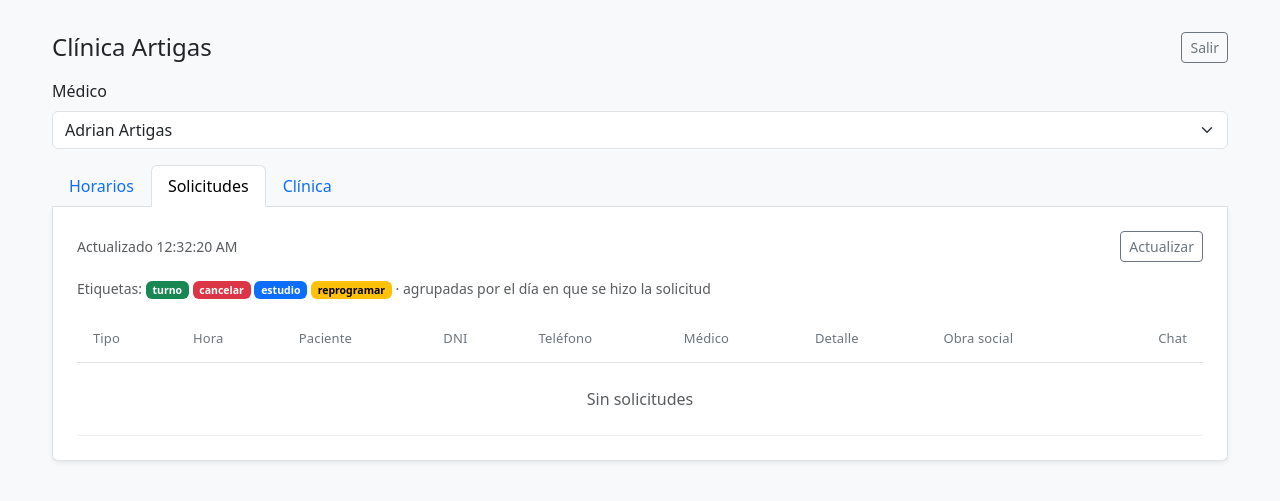
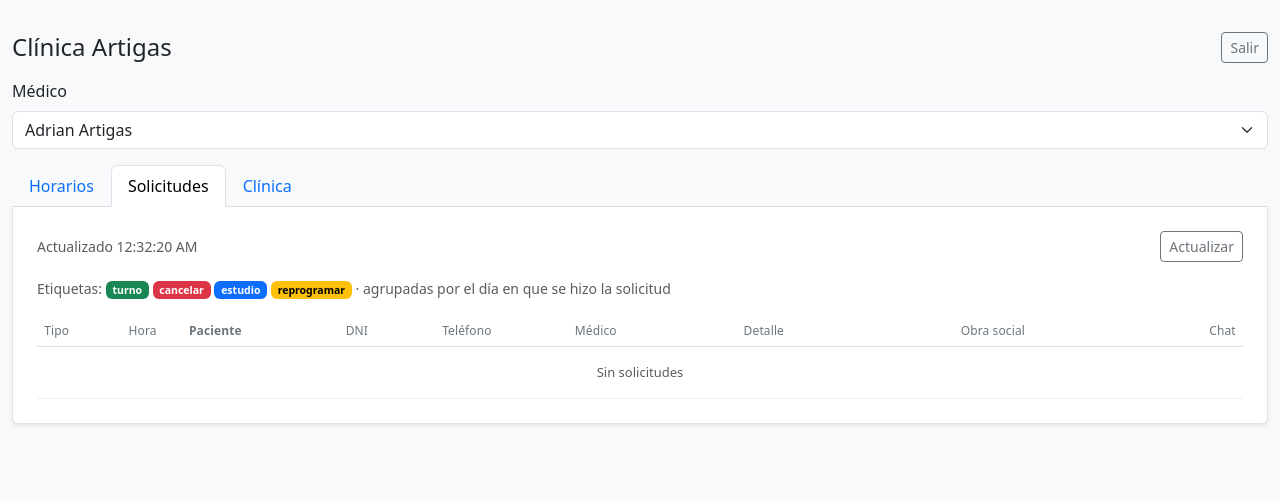
Before and after one commit to VesselVI/Chatbot__Artigas_n8n, a FastAPI app: page / in a window 1280 px wide, after a click on "Solicitudes". Shown: the top 501 px of the page. Run offline with FastAPI, Linux system fonts and the light colour scheme; the visitor is signed in with stand-in values (Sample User, id 1); data comes from the database, SQL or seed files in the repository; data that the repository does not hold is empty.

Commit message:
Tighten Solicitudes rows so Abrir Chat stays on-screen.
Use a fixed-width table layout with compact padding so the Chat column is visible without horizontal scrolling.

Co-authored-by: Cursor <cursoragent@cursor.com>

```diff
--- a/dashboard/templates/index.html
+++ b/dashboard/templates/index.html
@@ -7,62 +7,64 @@
   <link href="https://cdn.jsdelivr.net/npm/bootstrap@5.3.3/dist/css/bootstrap.min.css" rel="stylesheet">
   <style>
     .dash-wrap {
-      max-width: 1200px;
+      max-width: 1320px;
       margin-top: 32px;
       margin-bottom: 48px;
     }
+    .solicitudes-scroll {
+      overflow-x: visible;
+    }
     .solicitudes-table {
       --bs-table-bg: transparent;
+      width: 100%;
       margin-bottom: 0;
-      border-collapse: separate;
-      border-spacing: 0;
+      table-layout: fixed;
+      font-size: 0.8125rem;
     }
     .solicitudes-table thead th {
       color: #6c757d;
       font-weight: 500;
-      font-size: 0.8125rem;
+      font-size: 0.75rem;
       letter-spacing: 0.01em;
       border-bottom-width: 1px;
-      padding: 0.85rem 1rem;
+      padding: 0.4rem 0.45rem;
+      background: #fff;
       white-space: nowrap;
-      background: #fff;
     }
     .solicitudes-table tbody td {
-      padding: 1rem;
+      padding: 0.4rem 0.45rem;
       vertical-align: middle;
       border-color: #eef0f2;
       color: #212529;
+      overflow-wrap: anywhere;
     }
     .solicitudes-table tbody tr.day-group th {
       background: #f8f9fa;
       color: #495057;
       font-weight: 600;
-      font-size: 0.875rem;
-      padding: 0.75rem 1rem;
+      font-size: 0.8125rem;
+      padding: 0.45rem 0.5rem;
       border-bottom: 1px solid #e9ecef;
     }
-    .solicitudes-table .col-medico,
-    .solicitudes-table .col-detalle,
-    .solicitudes-table .col-obra {
-      min-width: 9rem;
-      max-width: 16rem;
-      white-space: normal;
-      word-break: break-word;
-    }
-    .solicitudes-table .col-paciente {
-      min-width: 8rem;
-      font-weight: 600;
-    }
+    .solicitudes-table .col-tipo { width: 7%; }
+    .solicitudes-table .col-hora { width: 5%; white-space: nowrap; }
+    .solicitudes-table .col-paciente { width: 13%; font-weight: 600; }
+    .solicitudes-table .col-dni { width: 8%; }
+    .solicitudes-table .col-tel { width: 11%; }
+    .solicitudes-table .col-medico { width: 14%; }
+    .solicitudes-table .col-detalle { width: 18%; }
+    .solicitudes-table .col-obra { width: 12%; }
+    .solicitudes-table .col-chat { width: 12%; text-align: right; white-space: nowrap; }
     .btn-abrir-chat {
       display: inline-block;
-      padding: 0.35rem 0.85rem;
-      font-size: 0.8125rem;
+      padding: 0.2rem 0.55rem;
+      font-size: 0.75rem;
       font-weight: 500;
-      line-height: 1.4;
+      line-height: 1.3;
       color: #0d6efd;
       background: #fff;
       border: 1px solid #0d6efd;
-      border-radius: 0.375rem;
+      border-radius: 0.3rem;
       text-decoration: none;
       white-space: nowrap;
       transition: background-color 0.15s ease, color 0.15s ease, border-color 0.15s ease;
@@ -208,19 +210,19 @@
           <span class="badge text-bg-warning">reprogramar</span>
           · agrupadas por el día en que se hizo la solicitud
         </p>
-        <div class="table-responsive">
+        <div class="solicitudes-scroll">
           <table class="table solicitudes-table align-middle">
             <thead>
               <tr>
-                <th>Tipo</th>
-                <th>Hora</th>
-                <th>Paciente</th>
-                <th>DNI</th>
-                <th>Teléfono</th>
-                <th>Médico</th>
-                <th>Detalle</th>
-                <th>Obra social</th>
-                <th class="text-end">Chat</th>
+                <th class="col-tipo">Tipo</th>
+                <th class="col-hora">Hora</th>
+                <th class="col-paciente">Paciente</th>
+                <th class="col-dni">DNI</th>
+                <th class="col-tel">Teléfono</th>
+                <th class="col-medico">Médico</th>
+                <th class="col-detalle">Detalle</th>
+                <th class="col-obra">Obra social</th>
+                <th class="col-chat">Chat</th>
               </tr>
             </thead>
             <tbody id="solicitudes-tbody"></tbody>
@@ -520,15 +522,15 @@
     function solicitudRow(b) {
       return `
             <tr>
-              <td>${tipoBadge(b.tipo)}</td>
-              <td class="text-nowrap">${escapeHtml(b.hora || '-')}</td>
+              <td class="col-tipo">${tipoBadge(b.tipo)}</td>
+              <td class="col-hora">${escapeHtml(b.hora || '-')}</td>
               <td class="col-paciente">${escapeHtml(b.nombre)}</td>
-              <td class="text-nowrap">${escapeHtml(b.dni || '-')}</td>
-              <td class="text-nowrap">${escapeHtml(b.telefono_contacto || b.phone)}</td>
+              <td class="col-dni">${escapeHtml(b.dni || '-')}</td>
+              <td class="col-tel">${escapeHtml(b.telefono_contacto || b.phone)}</td>
               <td class="col-medico">${escapeHtml(b.medico)}</td>
               <td class="col-detalle">${escapeHtml(b.horario_preferido)}</td>
               <td class="col-obra">${escapeHtml(b.obra_social)}</td>
-              <td class="text-end">${chatAction(b)}</td>
+              <td class="col-chat">${chatAction(b)}</td>
             </tr>`;
     }
 
@@ -542,7 +544,7 @@
         const data = await res.json();
         const groups = data.dias || [];
         if (!groups.length) {
-          tbody.innerHTML = '<tr><td colspan="9" class="text-center text-muted py-4">Sin solicitudes</td></tr>';
+          tbody.innerHTML = '<tr><td colspan="9" class="text-center text-muted py-3">Sin solicitudes</td></tr>';
         } else {
           tbody.innerHTML = groups.map(g => `
             <tr class="day-group">
@@ -554,7 +556,7 @@
         statusEl.textContent = 'Actualizado ' + new Date().toLocaleTimeString();
       } catch (err) {
         statusEl.textContent = 'No se pudieron cargar.';
-        tbody.innerHTML = '<tr><td colspan="9" class="text-center text-danger py-4">Error</td></tr>';
+        tbody.innerHTML = '<tr><td colspan="9" class="text-center text-danger py-3">Error</td></tr>';
       }
     }
 
```
